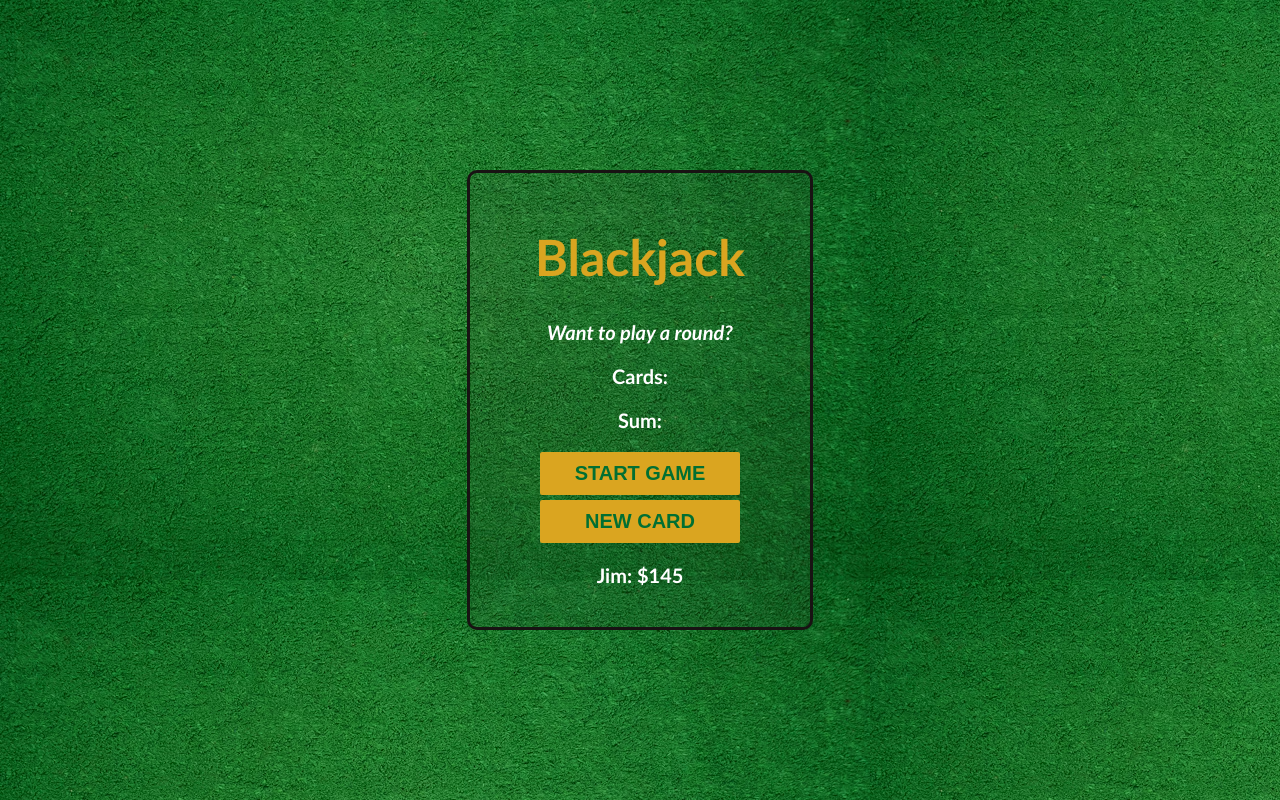
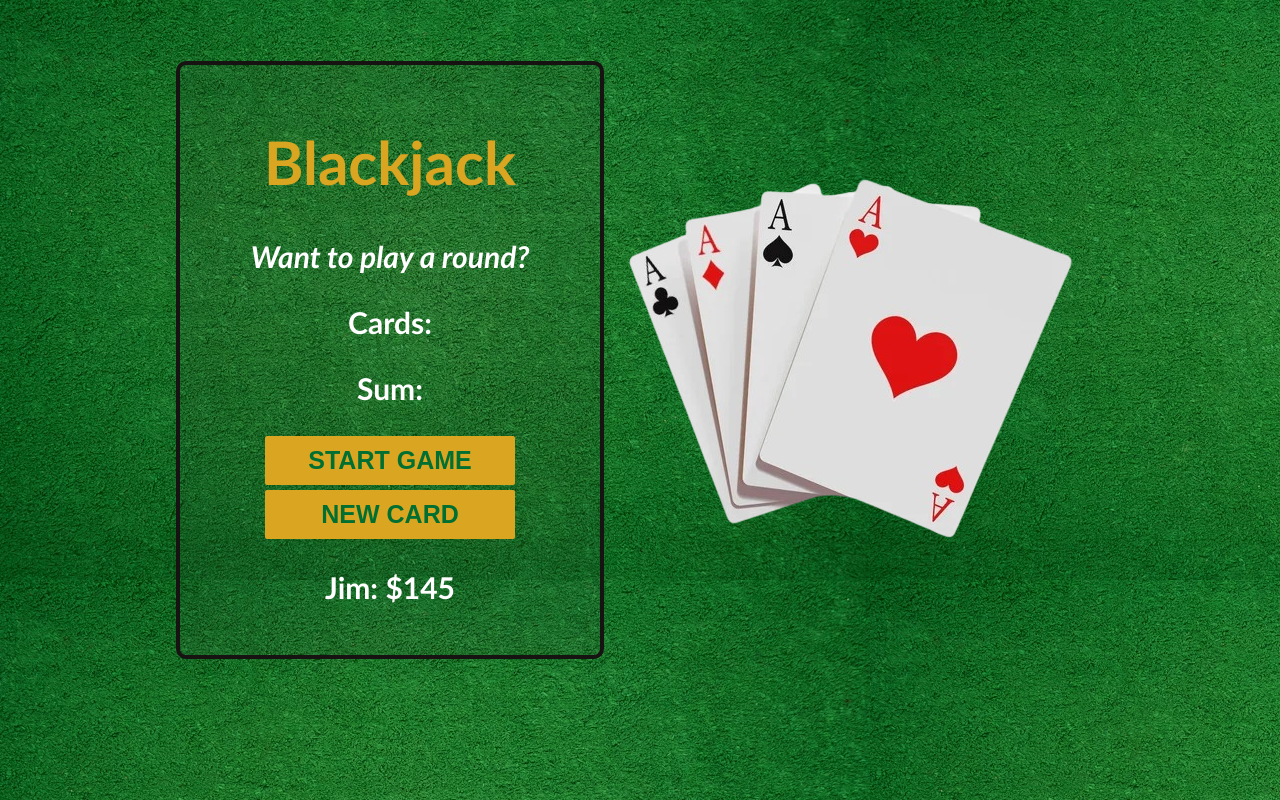
Before and after one commit to ckphase/js-practice, a plain HTML site: page blackjackGame/index.html in a window 1280 px wide. Drawn offline with Linux system fonts and the light colour scheme.

Commit message:
Update: Blackjack Game

```diff
--- a/blackjackGame/index.css
+++ b/blackjackGame/index.css
@@ -5,20 +5,20 @@ body{
     color: white;
     justify-content: center; /* center horizontally */
     align-items: center;     /* center vertically */
-    margin: 10px auto;
-     display: flex;              /* make body a flex container */
+    margin: 8px auto;
+    display: flex;              /* make body a flex container */
     justify-content: center;    /* center horizontally */
     align-items: center;        /* center vertically */
-    height: 100vh;              /* full screen height */
     margin: 0;
+    height: 90vh;
 }
 h1{
     color: goldenrod;
-    font-size: 50px;
+    font-size: 60px;
 }
 p{
     font-weight: bold;
-    font-size: 20px;
+    font-size: 30px;
 }
 #message-el{
     font-style: italic;
@@ -26,8 +26,8 @@ p{
 button {
     display: block;
     color: #016f32;
-    font-size: 20px;
-    width: 200px;
+    font-size: 25px;
+    width: 250px;
     background-color: goldenrod;
     border: none;
     padding: 10px 10px;
@@ -42,8 +42,9 @@ button:hover{
     background-color: rgb(0, 0, 0);
 }
 .container{
-    border: 3px solid rgb(24, 19, 19);
-    width: 300px;
+    border: 4px solid rgb(24, 19, 19);
+    min-width: 380px;
+    min-height: 530px;
     padding: 20px;             /* optional: add some padding */
     background: rgba(58, 59, 52, 0.1); /* optional: semi-transparent bg */
     border-radius: 10px;
--- a/blackjackGame/index.html
+++ b/blackjackGame/index.html
@@ -16,5 +16,7 @@
         <button onclick="newCard()">NEW CARD</button>
         <p id="player-el"></p>
     </div>
+            <img src="img/cards.png" alt="">
+
         <script src="index.js"></script></body>
 </html>
```
Also changed, not shown: blackjackGame/img/cards.png (added).
